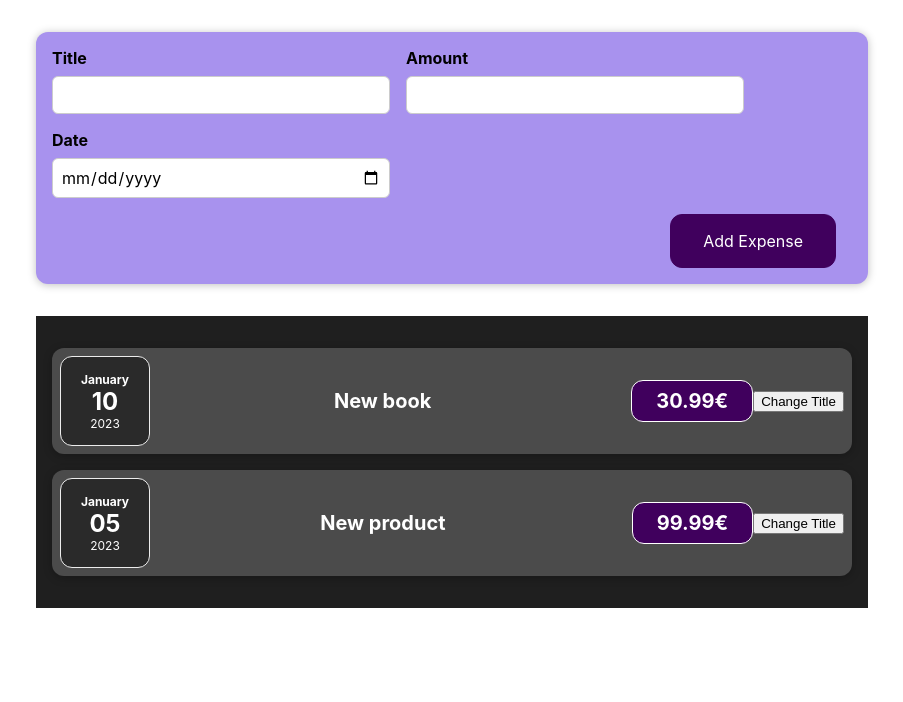
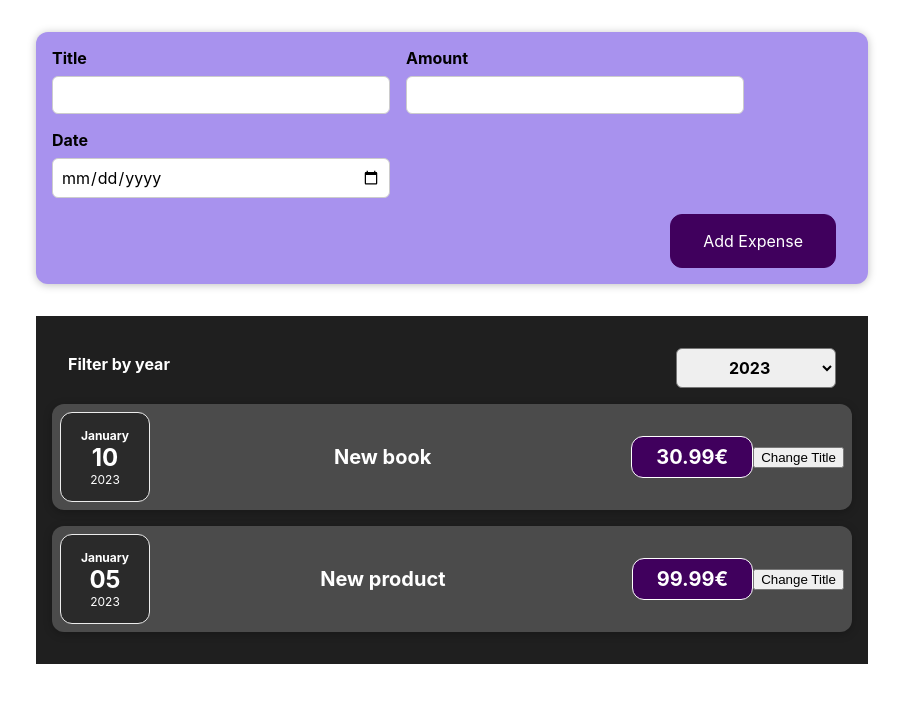
Before and after one commit to karinastei/expenses, a React (Create React App) app: page / in a window 1280 px wide. Shown: the top 702 px of the page, without its empty margins (188-1091 px from the left). Built offline with nearby package versions, Linux system fonts and the light colour scheme.

Commit message:
Andmete suunamine (bottom-up) ja väärtuse hetkeseisu lugemine ning määramine

```diff
--- a/src/App.js
+++ b/src/App.js
@@ -1,6 +1,6 @@
 import './App.css';
 import Expenses from "./components/Expenses/Expenses";
-import NewExpense from "./components/Expenses/NexExpense";
+import NewExpense from "./components/NewExpense/NexExpense";
 
 const App = () => {
     const expenses = [
--- a/src/components/Expenses/Expenses.js
+++ b/src/components/Expenses/Expenses.js
@@ -1,10 +1,17 @@
 import './Expenses.css'
 import ExpenseItem from "./ExpenseItem";
 import ExpenseItemContainer from "../UserInterface/ExpenseItemContainer";
+import ExpensesFilter from "./ExpensesFilter";
 
 function Expenses(props) {
+
+    const filterExpenseDataHandler = (enteredFilterData) => {
+        console.log(`Expenses.js changed year to ${enteredFilterData.year}`)
+    }
+
     return (
         <ExpenseItemContainer className="expenses">
+            <ExpensesFilter onSaveFilterData={filterExpenseDataHandler}></ExpensesFilter>
             <ExpenseItem expenseData={props.expenses[0]}></ExpenseItem>
             <ExpenseItem expenseData={props.expenses[1]}></ExpenseItem>
         </ExpenseItemContainer>
--- a/src/components/Expenses/ExpensesFilter.js
+++ b/src/components/Expenses/ExpensesFilter.js
@@ -1,13 +1,28 @@
-import React from 'react';
+import React, {useEffect, useState} from 'react';
 
 import './ExpensesFilter.css';
 
-const ExpensesFilter = () => {
+const ExpensesFilter = (props) => {
+
+    const [year, setYear] = useState('2023');
+    const yearChangeHandler = (event) => {
+        console.log(`Year changed to ${event.target.value} by ExpenseFilter.js`)
+        setYear(event.target.value)
+    }
+
+    useEffect(() => {
+        const filterData = {
+            year: year
+        }
+        console.log(filterData)
+        props.onSaveFilterData(filterData)
+    }, [year])
+
     return (
         <div className='expenses-filter'>
             <div className='expenses-filter__control'>
                 <label>Filter by year</label>
-                <select>
+                <select onChange={yearChangeHandler}>
                     <option value='2023'>2023</option>
                     <option value='2024'>2024</option>
                     <option value='2025'>2025</option>
--- a/src/components/Expenses/NexExpense.js
+++ b/src/components/NewExpense/NexExpense.js
@@ -1,7 +1,7 @@
 import React from 'react';
 import "./NewExpense.css"
 
-import ExpenseForm from "./ExpenseForm";
+import ExpenseForm from "../Expenses/ExpenseForm";
 
 const NewExpense = (props) => {
 
```
Also changed, not shown: src/components/NewExpense/NewExpense.css (renamed from src/components/Expenses/NewExpense.css).
